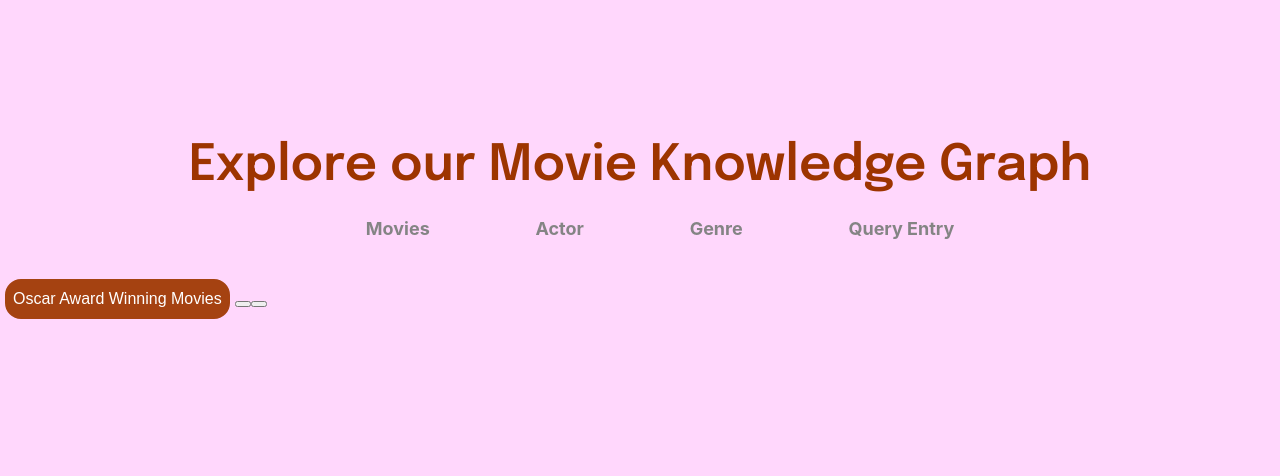
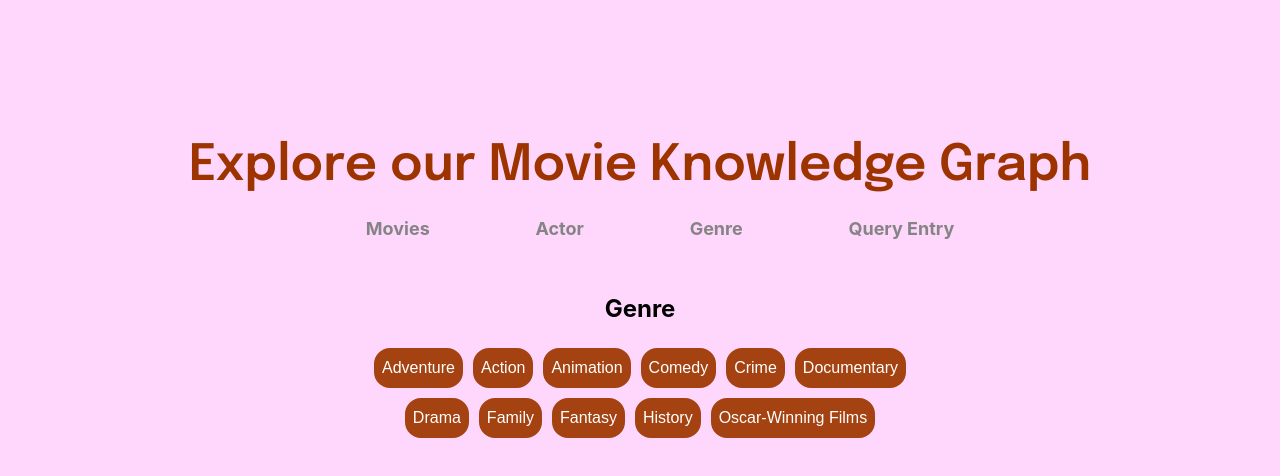
Before and after one commit to beatrixchikwu/INFO320-movies-vkg, a React (Create React App) app: page /genre in a window 1280 px wide. Shown: the top 476 px of the page. Built offline with nearby package versions, Linux system fonts and the light colour scheme.

Commit message:
Sidene Movies, Actor, Genre og Query Entry burde fungere nå.

```diff
--- a/src/App.js
+++ b/src/App.js
@@ -2,8 +2,7 @@ import React, { useState, useEffect } from 'react';
 import QueryResult from './QueryResult';
 import NavigationBar from './components/NavigationBar';
 import './styles.css';
-import { handleQueryOscarAward, handleMovieInformation } from './QueryFunctions/QueryFunctions';
-import { handleAnimationGenre } from './QueryFunctions/QueryGenreFunctions';
+
 
 function App() {
   const [result, setResult] = useState(null);
@@ -11,6 +10,22 @@ function App() {
 
   useEffect(() => {
     document.title = "Movies VKG";
+    const allMoviesQuery = `PREFIX : <http://example.org/ontology/>
+
+    SELECT ?movie ?budget ?rating ?revenue ?releaseDate ?genre ?spolan ?title ?rt ?prodComp
+    WHERE {
+      ?movie a :Movie ;
+        :title ?title ;
+        :budget ?budget ;
+        :rating ?rating ;
+        :revenue ?revenue ;
+        :releaseDate ?releaseDate ;
+        :genre ?genre ;
+        :spokenLanguage ?spolan ;
+        :runtime ?runtime ;
+        :productionCompany ?prodComp .
+    }`;
+    executeQuery(allMoviesQuery)
   }, []);
 
   const executeQuery = async (query) => {
@@ -38,39 +53,7 @@ function App() {
     <div className='container'>
       <NavigationBar/>
       <h2>Movies</h2>
-        <p className='description-paragraph'>Try some of these suggested SPARQL queries or enter your own in the box below.</p>
-        <div className='ready-made-queries'>
-            <div>
-                  <button className='ready-made-query-button' onClick={() => handleMovieInformation(executeQuery)}>
-                  All Movies
-                  </button>
-
-                  <button className='ready-made-query-button' onClick={() => handleQueryOscarAward(executeQuery)}>
-                  Oscar Award Winning Movies
-                  </button>
-            </div>
-
-            <div className='search-container'>
-                  <button className='ready-made-query-button' >Search for Movie</button>
-
-                  <button className='ready-made-query-button' >Search for Crew</button>
-            </div>
-        </div>
-        <div>
-            <div>
-                  <button className='ready-made-query-button'>
-                  Filter by Genre
-                  </button>
-
-                  <button className='ready-made-query-button' onClick={() => handleAnimationGenre(executeQuery)}>
-                  Animation
-                  </button>
-            </div>
-        </div>
-
-        {/* <QueryInput className='input-box' onSubmit={executeQuery} />
-        {error && <div>Error: {error}</div>} */}
-        {result && <QueryResult result={result} />}
+      {result && <QueryResult result={result} />}
     </div>
   );
 }
--- a/src/pages/GenrePage.js
+++ b/src/pages/GenrePage.js
@@ -1,6 +1,7 @@
 import React, { useState} from "react";
 import { handleQueryOscarAward } from '../QueryFunctions/QueryFunctions';
-import { handleAnimationGenre } from "../QueryFunctions/QueryGenreFunctions";
+import { handleAnimationGenre, handleActionGenre, handleFamilyGenre, handleAdventureGenre, handleComedyGenre, handleCrimeGenre,
+    handleDocumentaryGenre, handleDramaGenre, handleFantasyGenre, handleHistoryGenre } from "../QueryFunctions/QueryGenreFunctions";
 import QueryResult from "../QueryResult";
 import NavigationBar from "../components/NavigationBar";
 
@@ -32,16 +33,19 @@ function GenrePage () {
     return (
         <div className="genre-page-container">
             <NavigationBar/>
+            <h2>Genre</h2>
             <div className="genre-buttons">
-                <button className='ready-made-query-button' onClick={() => handleQueryOscarAward(executeQuery)}>
-                    Oscar Award Winning Movies
-                </button>
-                <button>
-
-                </button>
-                <button>
-
-                </button>
+                <button className='ready-made-query-button' onClick={() => handleAdventureGenre(executeQuery)}>Adventure</button>
+                <button className='ready-made-query-button' onClick={() => handleActionGenre(executeQuery)}>Action</button>
+                <button className='ready-made-query-button' onClick={() => handleAnimationGenre(executeQuery)}>Animation</button>
+                <button className='ready-made-query-button' onClick={() => handleComedyGenre(executeQuery)}>Comedy</button>
+                <button className='ready-made-query-button' onClick={() => handleCrimeGenre(executeQuery)}>Crime</button>
+                <button className='ready-made-query-button' onClick={() => handleDocumentaryGenre(executeQuery)}>Documentary</button>
+                <button className='ready-made-query-button' onClick={() => handleDramaGenre(executeQuery)}>Drama</button>
+                <button className='ready-made-query-button' onClick={() => handleFamilyGenre(executeQuery)}>Family</button>
+                <button className='ready-made-query-button' onClick={() => handleFantasyGenre(executeQuery)}>Fantasy</button>
+                <button className='ready-made-query-button' onClick={() => handleHistoryGenre(executeQuery)}>History</button>
+                <button className='ready-made-query-button' onClick={() => handleQueryOscarAward(executeQuery)}>Oscar-Winning Films</button>
             </div>
             {result && <QueryResult result={result} />}
         </div>
--- a/src/styles.css
+++ b/src/styles.css
@@ -53,11 +53,11 @@ html {
 
 /*QueryInput.js*/
 .input-container{
-display: flex;
-flex-direction: column;
-align-items: center;
-gap: 30px;
-}
+  display: flex;
+  flex-direction: column;
+  align-items: center;
+  gap: 30px;
+  }
 
 .input-box {
   min-height: 250px;
@@ -166,3 +166,18 @@ gap: 30px;
   border: 1px solid #c37147;
   padding: 10px;
 }
+
+/*GenrePage.js*/
+.genre-page-container {
+  display: flex;
+  flex-direction: column;
+  align-items: center;
+}
+
+.genre-buttons {
+  width: 600px;
+  display: flex;
+  flex-direction: row;
+  flex-wrap: wrap;
+  justify-content: center;
+}
```
